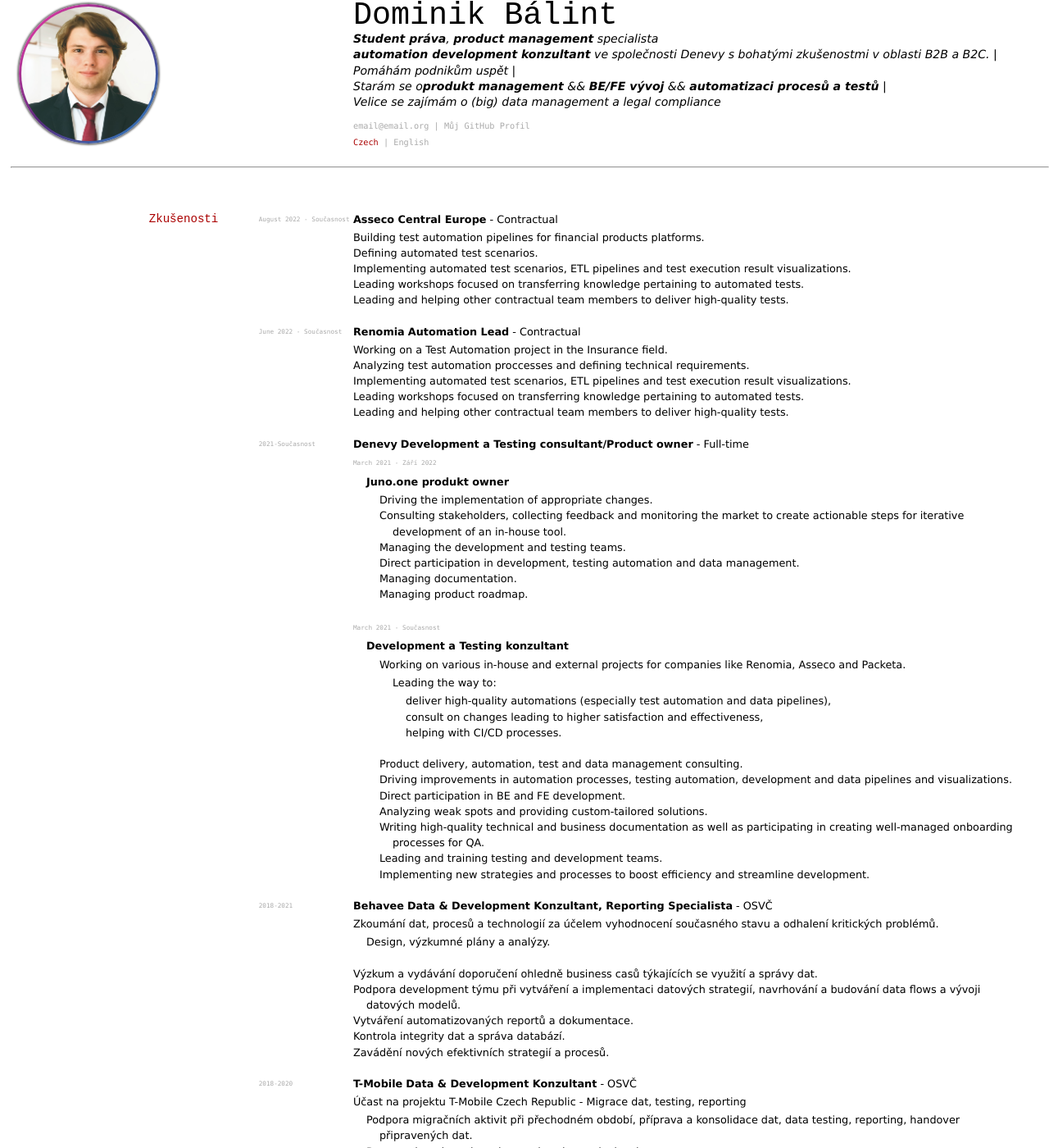
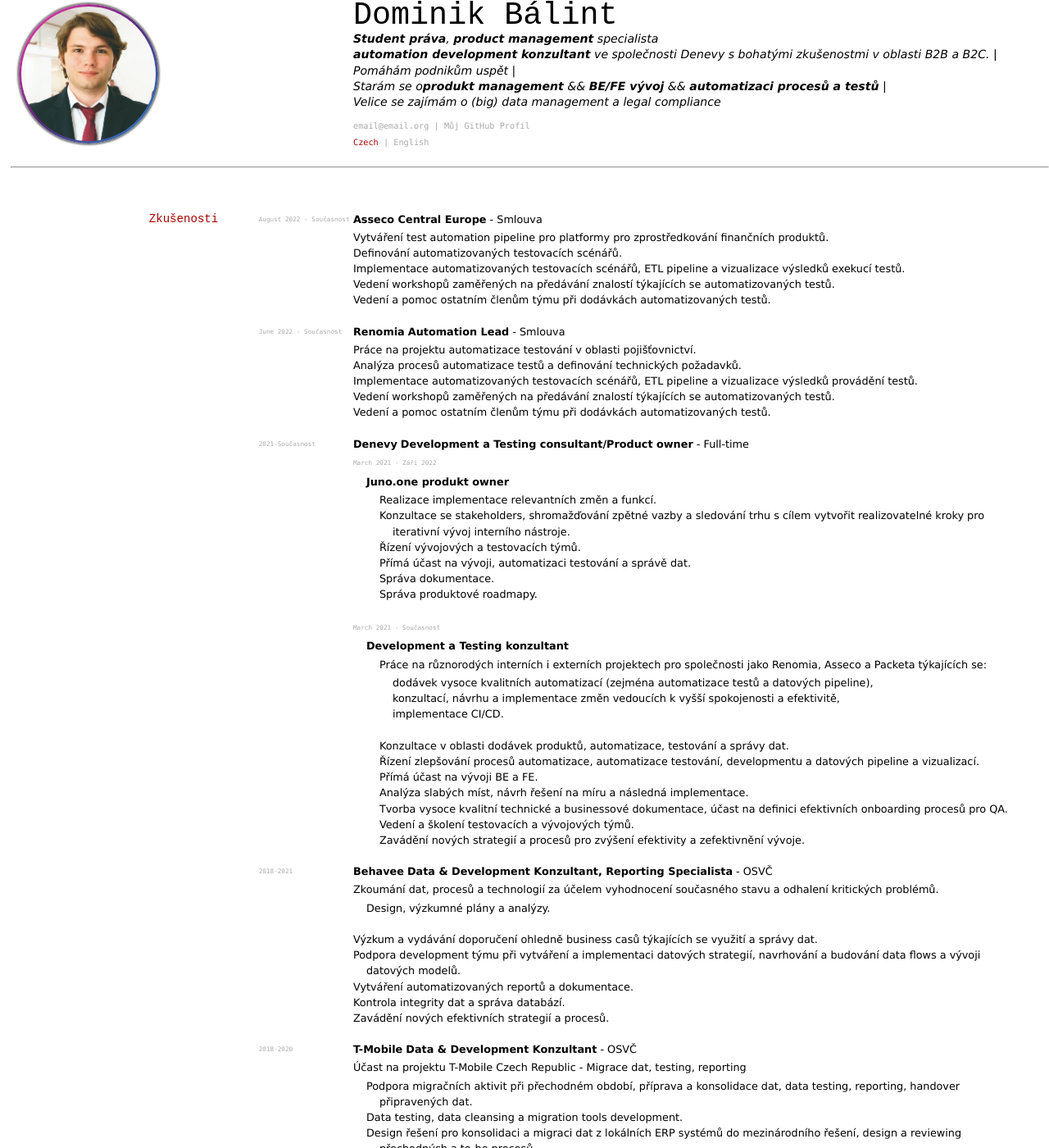
Before and after one commit to Dominik-97/curriculum-vitae, a Jekyll site: the page built from index_cz.md, in a window 1280 px wide and 1400 px high, scrolled down 595 px. Shown: the whole window at 82% size. Built offline with Jekyll 4.4.1, drawn with Linux system fonts in a browser that asks for light colours.

Commit message:
Experiences translated.

```diff
--- a/index_cz.md
+++ b/index_cz.md
@@ -54,47 +54,46 @@
 
 ## Zkušenosti
 
-`August 2022 - Současnost` __Asseco Central Europe__ - Contractual <br>
+`August 2022 - Současnost` __Asseco Central Europe__ - Smlouva <br>
 
-- Building test automation pipelines for financial products platforms.
-- Defining automated test scenarios.
-- Implementing automated test scenarios, ETL pipelines and test execution result visualizations.
-- Leading workshops focused on transferring knowledge pertaining to automated tests.
-- Leading and helping other contractual team members to deliver high-quality tests.
+- Vytváření test automation pipeline pro platformy pro zprostředkování finančních produktů.
+- Definování automatizovaných testovacích scénářů.
+- Implementace automatizovaných testovacích scénářů, ETL pipeline a vizualizace výsledků exekucí testů.
+- Vedení workshopů zaměřených na předávání znalostí týkajících se automatizovaných testů.
+- Vedení a pomoc ostatním členům týmu při dodávkách automatizovaných testů.
 
-`June 2022 - Současnost` __Renomia__ **Automation Lead** - Contractual <br>
+`June 2022 - Současnost` __Renomia__ **Automation Lead** - Smlouva <br>
 
-- Working on a Test Automation project in the Insurance field.
-- Analyzing test automation proccesses and defining technical requirements.
-- Implementing automated test scenarios, ETL pipelines and test execution result visualizations.
-- Leading workshops focused on transferring knowledge pertaining to automated tests.
-- Leading and helping other contractual team members to deliver high-quality tests.
+- Práce na projektu automatizace testování v oblasti pojišťovnictví.
+- Analýza procesů automatizace testů a definování technických požadavků.
+- Implementace automatizovaných testovacích scénářů, ETL pipeline a vizualizace výsledků provádění testů.
+- Vedení workshopů zaměřených na předávání znalostí týkajících se automatizovaných testů.
+- Vedení a pomoc ostatním členům týmu při dodávkách automatizovaných testů.
 
 `2021-Současnost` __Denevy__ **Development a Testing consultant/Product owner** - Full-time <br>
 
 - `March 2021 - Září 2022`
   - **Juno.one produkt owner**
-    - Driving the implementation of appropriate changes.
-    - Consulting stakeholders, collecting feedback and monitoring the market to create actionable steps for iterative development of an in-house tool.
-    - Managing the development and testing teams.
-    - Direct participation in development, testing automation and data management.
-    - Managing documentation.
-    - Managing product roadmap.
+    - Realizace implementace relevantních změn a funkcí.
+    - Konzultace se stakeholders, shromažďování zpětné vazby a sledování trhu s cílem vytvořit realizovatelné kroky pro iterativní vývoj interního nástroje.
+    - Řízení vývojových a testovacích týmů.
+    - Přímá účast na vývoji, automatizaci testování a správě dat.
+    - Správa dokumentace.
+    - Správa produktové roadmapy.
 
 - `March 2021 - Současnost`
   - **Development a Testing konzultant**
-    - Working on various in-house and external projects for companies like Renomia, Asseco and Packeta.
-      - Leading the way to:
-        - deliver high-quality automations (especially test automation and data pipelines),
-        - consult on changes leading to higher satisfaction and effectiveness,
-        - helping with CI/CD processes.
-    - Product delivery, automation, test and data management consulting.
-    - Driving improvements in automation processes, testing automation, development and data pipelines and visualizations.
-    - Direct participation in BE and FE development.
-    - Analyzing weak spots and providing custom-tailored solutions.
-    - Writing high-quality technical and business documentation as well as participating in creating well-managed onboarding processes for QA.
-    - Leading and training testing and development teams.
-    - Implementing new strategies and processes to boost efficiency and streamline development.
+    - Práce na různorodých interních i externích projektech pro společnosti jako Renomia, Asseco a Packeta týkajících se:
+      - dodávek vysoce kvalitních automatizací (zejména automatizace testů a datových pipeline),
+      - konzultací, návrhu a implementace změn vedoucích k vyšší spokojenosti a efektivitě,
+      - implementace CI/CD.
+    - Konzultace v oblasti dodávek produktů, automatizace, testování a správy dat.
+    - Řízení zlepšování procesů automatizace, automatizace testování, developmentu a datových pipeline a vizualizací.
+    - Přímá účast na vývoji BE a FE.
+    - Analýza slabých míst, návrh řešení na míru a následná implementace.
+    - Tvorba vysoce kvalitní technické a businessové dokumentace, účast na definici efektivních onboarding procesů pro QA.
+    - Vedení a školení testovacích a vývojových týmů.
+    - Zavádění nových strategií a procesů pro zvýšení efektivity a zefektivnění vývoje.
 
 `2018-2021` __Behavee__ **Data & Development Konzultant, Reporting Specialista** - OSVČ <br>
 
```
